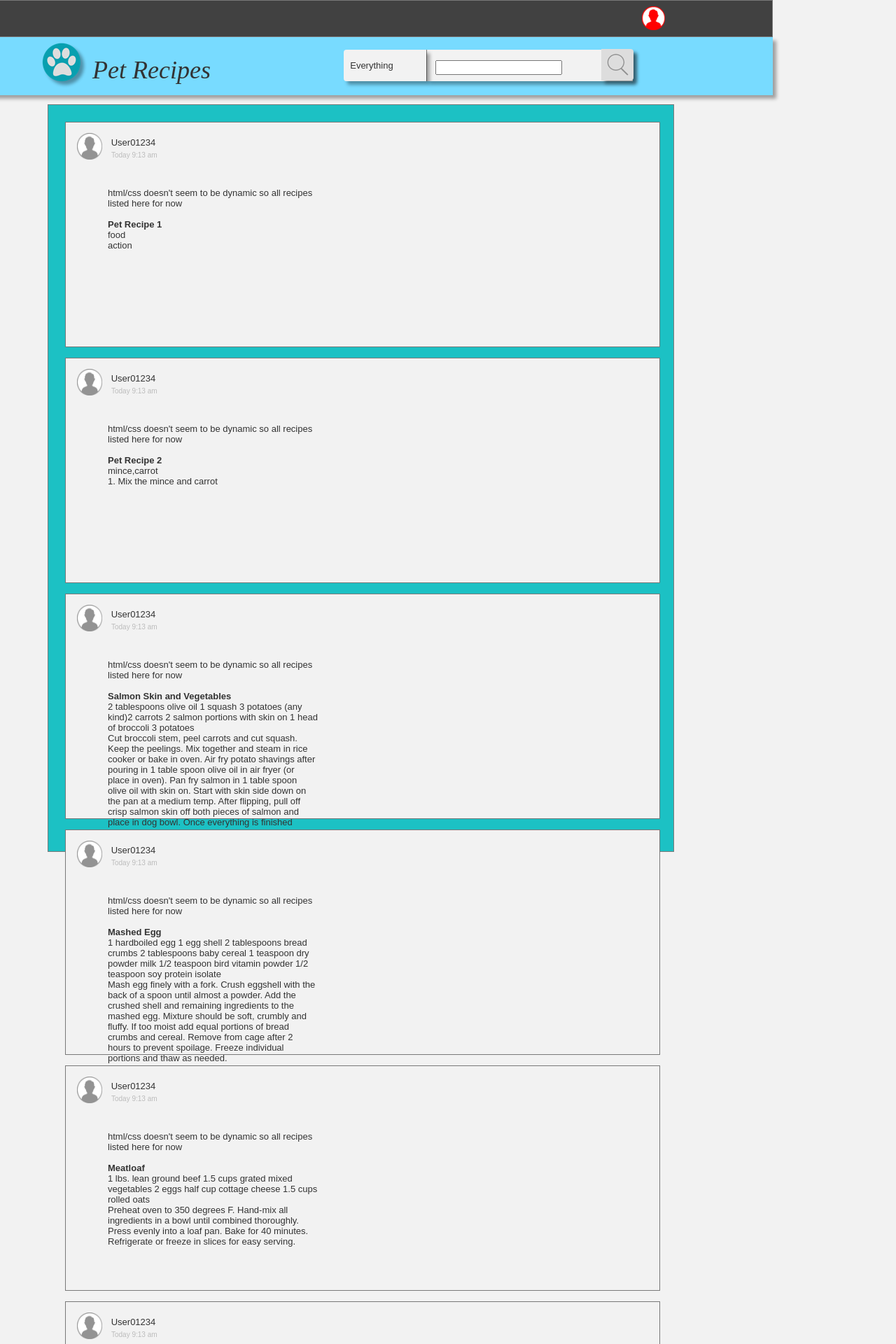
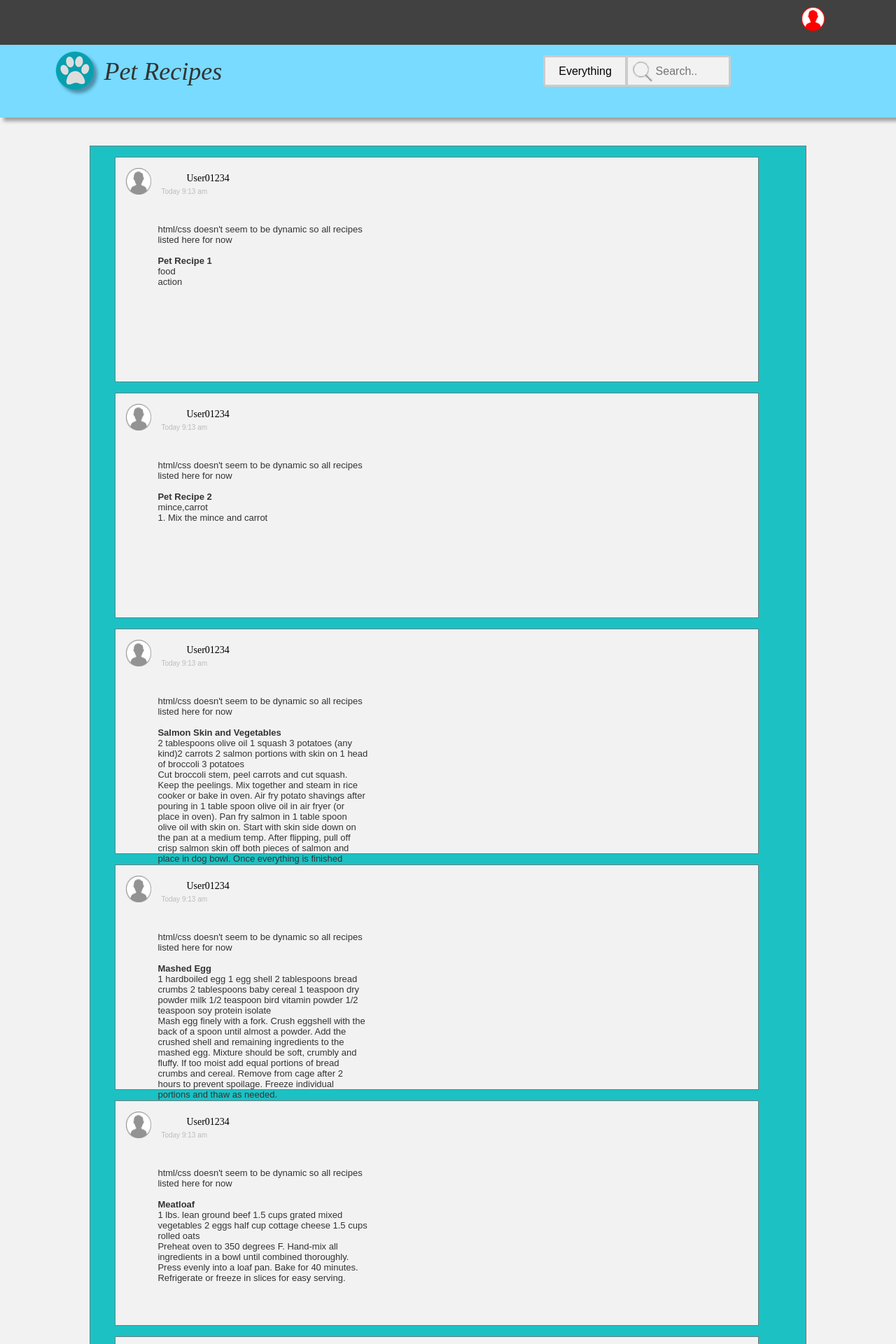
Before and after one commit to YijunFang/Pet_Recipe, a Flask app: page / in a window 1280 px wide. Shown: the top 1920 px of the page at 70% size. Run offline with Flask 2, Linux system fonts and the light colour scheme.

Commit message:
homepage fixed up and css clean up; dropdown menu doesnot work properly; search is worked

```diff
--- a/app/static/files/home/styles.css
+++ b/app/static/files/home/styles.css
@@ -1,56 +1,21 @@
 body {
-  margin:0px;
+  margin:0;
   background-color:rgba(242, 242, 242, 1);
-  background-image:none;
-  position:static;
-  left:auto;
-  width:958px;
-  margin-left:0;
-  margin-right:0;
-  text-align:left;
+  z-index: -99;
 }
-#base {
-  position:absolute;
-  z-index:0;
+
+#u0 {
+  position: relative;
+  width:100%;
+  height:8%;
+  background-color:rgba(65, 65, 65, 1);
+  z-index: -1;
 }
-#u0_div {
-  position:absolute;
-  left:0px;
-  top:0px;
-  width:1129px;
-  height:53px;
-  background:inherit;
-  background-color:rgba(65, 65, 65, 1);
-  box-sizing:border-box;
-  border-width:1px;
-  border-style:solid;
-  border-color:rgba(121, 121, 121, 1);
-  border-radius:0px;
-  -moz-box-shadow:none;
-  -webkit-box-shadow:none;
-  box-shadow:none;
-}
-#u0 {
-  position:absolute;
-  left:-25px;
-  top:0px;
-  width:1129px;
-  height:53px;
-}
+
 #u1 {
-  position:absolute;
-  left:2px;
-  top:18px;
-  width:1125px;
-  visibility:hidden;
-  white-space:nowrap;
-}
-#u2_div {
-  position:absolute;
-  left:0px;
-  top:0px;
-  width:1250px;
-  height:83px;
+  position: relative;
+  width:100%;
+  height:13%;
   background:inherit;
   background-color:rgba(120, 219, 255, 1);
   border:none;
@@ -59,147 +24,135 @@ body {
   -webkit-box-shadow:5px 5px 5px rgba(0, 0, 0, 0.349019607843137);
   box-shadow:5px 5px 5px rgba(0, 0, 0, 0.349019607843137);
 }
+
 #u2 {
-  position:absolute;
-  left:-146px;
-  top:53px;
-  width:1250px;
-  height:83px;
+  position:relative;
+  left: 8%;
+  vertical-align: middle;
 }
+
 #u3 {
-  position:absolute;
-  left:2px;
-  top:34px;
-  width:1246px;
-  visibility:hidden;
-  white-space:nowrap;
-}
-#u4_div {
-  position:absolute;
-  left:0px;
-  top:0px;
-  width:195px;
-  height:38px;
-  background:inherit;
-  background-color:rgba(255, 255, 255, 0);
-  border:none;
-  border-radius:0px;
-  -moz-box-shadow:none;
-  -webkit-box-shadow:none;
-  box-shadow:none;
+  display: inline-block;
+  position:relative;
+  left: 3%;
+  bottom: 5px;
   font-family:'SignPainter-HouseScript', 'SignPainter HouseScript', 'SignPainter';
   font-weight:400;
   font-style:italic;
   font-size:36px;
 }
+
 #u4 {
-  position:absolute;
-  left:132px;
-  top:79px;
-  width:195px;
-  height:38px;
-  font-family:'SignPainter-HouseScript', 'SignPainter HouseScript', 'SignPainter';
-  font-weight:400;
-  font-style:italic;
-  font-size:36px;
+  float: right;
+  position:relative;
+  right:8%;
+  top:15%;
+  width:33px;
+  height:34px;
 }
-#u5 {
-  position:absolute;
-  left:0px;
-  top:0px;
-  width:195px;
-  word-wrap:break-word;
-}
-#u6_img {
-  position:absolute;
-  left:0px;
-  top:0px;
-  width:101px;
-  height:93px;
-}
-#u6 {
-  position:absolute;
-  left:42px;
-  top:47px;
-  width:91px;
-  height:83px;
-}
-#u7 {
-  position:absolute;
-  left:2px;
-  top:34px;
-  width:87px;
-  visibility:hidden;
-  word-wrap:break-word;
-}
-#u8_div {
-  position:absolute;
-  left:0px;
-  top:0px;
-  width:295px;
+
+#u5{
+  position:relative;
+  left: 60%;
+  bottom: 76px;
+  width:120px;
   height:45px;
   background:inherit;
   background-color:rgba(242, 242, 242, 1);
-  box-sizing:border-box;
-  border-width:1px;
-  border-style:solid;
-  border-color:rgba(121, 121, 121, 1);
-  border-top:0px;
-  border-right:0px;
-  border-bottom:0px;
-  border-radius:0px;
-  border-top-left-radius:0px;
+  border:solid #ccc;
+  border-radius: 4px;
   border-top-right-radius:0px;
   border-bottom-right-radius:0px;
-  border-bottom-left-radius:0px;
-  -moz-box-shadow:5px 5px 5px rgba(0, 0, 0, 0.349019607843137);
-  -webkit-box-shadow:5px 5px 5px rgba(0, 0, 0, 0.349019607843137);
-  box-shadow:5px 5px 5px rgba(0, 0, 0, 0.349019607843137);
-  text-align:left;
+  text-align: center;
+  line-height: 45px;
 }
-#u8 {
-  position:absolute;
-  left:609px;
-  top:71px;
-  width:295px;
+
+input[name="search_term"] {
+    position: absolute;
+    left: 98%;
+    top: 0%;
+    width: 150px;
+    height:45px;
+    box-sizing: border-box;
+    border: solid #ccc;
+    border-radius: 4px;
+    font-size: 16px;
+    background-color:rgba(242, 242, 242, 1);
+    background-image: url("../../images/home/search_u10.png");
+    background-size: 50px 50px;
+    background-repeat: no-repeat;
+    padding: 15px 20px 15px 40px;
+    -webkit-transition: width 0.4s ease-in-out;
+    transition: width 0.4s ease-in-out;
+}
+
+input[name="search_term"]:focus {
+    position: absolute;
+    width: 230px;
+}
+
+.dropbtn {
+  position:relative;
+  width:120px;
   height:45px;
-  text-align:left;
+  background:inherit;
+  background-color:rgba(242, 242, 242, 1);
+  border:solid #ccc;
+  border-radius: 4px;
+  border-top-right-radius:0px;
+  border-bottom-right-radius:0px;
+  text-align: center;
+  font-size: 16px;
+  cursor: pointer;
 }
-#u9 {
-  position:absolute;
-  left:2px;
-  top:15px;
-  width:291px;
-  word-wrap:break-word;
+
+.dropbtn:hover, .dropbtn:focus {
+  background-color:rgba(242, 242, 242, 1);
 }
-#u10_img {
-  position:absolute;
-  left:0px;
-  top:0px;
-  width:56px;
-  height:55px;
+
+.dropdown {
+    position: relative;
+    float: right;
+    right: 30%;
+    top: 15px;
 }
-#u10 {
-  position:absolute;
-  left:248px;
-  top:-17px;
-  width:0px;
-  height:0px;
+
+.dropdown-content {
+    display: none;
+    position: absolute;
+    left: 0;
+    background-color:rgba(242, 242, 242, 1);
+    min-width: 120px;
+    box-shadow: 0px 8px 16px 0px rgba(0,0,0,0.2);
+    background:inherit;
+    background-color:rgba(242, 242, 242, 1);
+    text-align: center;
+    font-size: 16px;
+    z-index: 1;
 }
-#u11 {
-  position:absolute;
-  left:2px;
-  top:14px;
-  width:42px;
-  visibility:hidden;
-  word-wrap:break-word;
+
+.dropdown-content a {
+    color: black;
+    padding: 12px 16px;
+    text-decoration: none;
+    background:inherit;
+    background-color:rgba(242, 242, 242, 1);
+    border:solid #ccc;
+    text-align: center;
+    font-size: 16px;
+    display: block;
 }
-#u12_div {
-  position:absolute;
-  left:0px;
-  top:0px;
-  width:895px;
-  height:1068px;
+
+.dropdown a:hover {  background-color:rgba(242, 242, 242, 1)}
+
+.show {display:block;}
+
+#u12 {
+  position:relative;
+  left:10%;
+  top:5%;
+  width:80%;
+  height:400%;
   background:inherit;
   background-color:rgba(28, 193, 196, 1);
   box-sizing:border-box;
@@ -210,29 +163,14 @@ body {
   -moz-box-shadow:none;
   -webkit-box-shadow:none;
   box-shadow:none;
+  z-index: -2;
 }
-#u12 {
-  position:absolute;
-  left:68px;
-  top:149px;
-  width:900px;
-  height:1068px;
-  z-index: -1;
-}
-#u13 {
-  position:absolute;
-  left:2px;
-  top:526px;
-  width:891px;
-  visibility:hidden;
-  word-wrap:break-word;
-}
+
 #u14 {
   position: relative;
-  left:10px;
-  top:10px;
+  left:2%;
   float: bottom;
-  width:850px;
+  width:90%;
   height:322px;
   margin:15px;
   background:inherit;
@@ -247,99 +185,23 @@ body {
   box-shadow:none;
 }
 
-#u15 {
-  position:absolute;
-  left:2px;
-  top:153px;
-  width:816px;
-  visibility:hidden;
-  word-wrap:break-word;
-}
-#u16_img {
-  position:absolute;
-  left:0px;
-  top:0px;
-  width:33px;
-  height:34px;
-}
-#u16 {
-  position:absolute;
-  left:917px;
-  top:9px;
-  width:33px;
-  height:34px;
-}
-#u17 {
-  position:absolute;
-  left:2px;
-  top:9px;
-  width:29px;
-  visibility:hidden;
-  word-wrap:break-word;
-}
 #u18 {
   position: relative;
-  left:-390px;
+  left:0px;
   float: bottom;
   margin:15px;
   width:36px;
   height:38px;
 }
-#u19 {
-  position:absolute;
-  left:2px;
-  top:11px;
-  width:32px;
-  visibility:hidden;
+
+#u21 {
+  position:relative;
+  left:11%;
+  top:-50px;
+  font-size:14px;
   word-wrap:break-word;
 }
-#u20_div {
-  position:absolute;
-  left:0px;
-  top:0px;
-  width:217px;
-  height:19px;
-  background:inherit;
-  background-color:rgba(242, 242, 242, 1);
-  border:none;
-  border-radius:0px;
-  -moz-box-shadow:none;
-  -webkit-box-shadow:none;
-  box-shadow:none;
-  text-align:left;
-}
-#u20 {
-  position:absolute;
-  left:150px;
-  top:181px;
-  width:217px;
-  height:19px;
-  text-align:left;
-}
-#u21 {
-  position:relative;
-  left:-10px;
-  top:-50px;
-  width:213px;
-  word-wrap:break-word;
-}
-#u22_div {
-  position:absolute;
-  left:0px;
-  top:0px;
-  width:155px;
-  height:7px;
-  background:inherit;
-  background-color:rgba(242, 242, 242, 1);
-  border:none;
-  border-radius:0px;
-  -moz-box-shadow:none;
-  -webkit-box-shadow:none;
-  box-shadow:none;
-  font-size:10px;
-  color:#BCBCBC;
-  text-align:left;
-}
+
 #u22 {
   position:relative;
   left:65px;
@@ -350,28 +212,7 @@ body {
   color:#BCBCBC;
   text-align:left;
 }
-#u23 {
-  position:absolute;
-  left:2px;
-  top:-2px;
-  width:151px;
-  word-wrap:break-word;
-}
-#u24_div {
-  position:absolute;
-  left:0px;
-  top:0px;
-  width:300px;
-  height:170px;
-  background:inherit;
-  background-color:rgba(242, 242, 242, 1);
-  border:none;
-  border-radius:0px;
-  -moz-box-shadow:none;
-  -webkit-box-shadow:none;
-  box-shadow:none;
-  text-align:left;
-}
+
 #u24 {
   position:relative;
   left:60px;
@@ -380,64 +221,3 @@ body {
   height:170px;
   text-align:left;
 }
-#u25 {
-  position:absolute;
-  left:2px;
-  top:16px;
-  width:296px;
-  word-wrap:break-word;
-}
-#u26 {
-  position:absolute;
-  left:609px;
-  top:71px;
-  width:295px;
-  height:45px;
-}
-#u26_input {
-  position:absolute;
-  left:0px;
-  top:0px;
-  width:295px;
-  height:45px;
-  background-color:#F2F2F2;
-  font-family:'ArialMT', 'Arial';
-  font-weight:400;
-  font-style:normal;
-  font-size:13px;
-  text-decoration:none;
-  color:#000000;
-  text-align:left;
-}
-#u27_div {
-  position:absolute;
-  left:0px;
-  top:0px;
-  width:118px;
-  height:45px;
-  background:inherit;
-  background-color:rgba(242, 242, 242, 1);
-  border:none;
-  border-radius:4px;
-  border-top-right-radius:0px;
-  border-bottom-right-radius:0px;
-  -moz-box-shadow:5px 5px 5px rgba(0, 0, 0, 0.349019607843137);
-  -webkit-box-shadow:5px 5px 5px rgba(0, 0, 0, 0.349019607843137);
-  box-shadow:5px 5px 5px rgba(0, 0, 0, 0.349019607843137);
-  text-align:left;
-}
-#u27 {
-  position:absolute;
-  left:491px;
-  top:71px;
-  width:118px;
-  height:45px;
-  text-align:left;
-}
-#u28 {
-  position:absolute;
-  left:2px;
-  top:15px;
-  width:114px;
-  word-wrap:break-word;
-}
--- a/app/templates/home.html
+++ b/app/templates/home.html
@@ -12,65 +12,63 @@
         <script src="../static/files/home/data.js"></script>
     </head>
     <body>
-    <div id="base" class="">
 
     <!-- TOP Black Bar -->
-      <div id="u0" class="ax_default box_1" data-label="TOP">
-        <div id="u0_div" class=""></div>
+    <div id="u0" class="">
+        <!-- User Icon-->
+        <img id="u4" class="img " src="../static/images/home/user_u16.png"/>
     </div>
 
-      <!-- Search Background -->
-      <div id="u2" class="ax_default box_1" data-label="Middle">
-        <div id="u2_div" class=""></div>
+    <!-- Search Blue Background -->
+    <div id="u1" class="">
+
+        <!-- Title -->
+        <div id="u3" class="ax_default heading_1" data-label="Title">
+            <!-- LOGO -->
+            <p><img id="u2" class="img " src="../static/images/home/logo_u6.png"/> Pet Recipes <p>
         </div>
 
-      <!-- Title (Rectangle) -->
-      <div id="u4" class="ax_default heading_1" data-label="Title">
-        <!-- Title -->
-        <div id="u5" class="text" style="visibility: visible;">
-          <p><span>Pet Recipes</span></p>
+        <div class="dropdown">
+        <button onclick="myFunction()" class="dropbtn">Everything
+
+        </button>
+            <form method="POST" action ="/search">
+                    <input type="text" name="search_term" placeholder="Search..">
+            </form>
+            <div id="myDropdown" class="dropdown-content">
+                <a href="#Everything">Everything</a>
+                <a href="#User">User</a>
+                <a href="#Recipes">Recipes</a>
             </div>
         </div>
 
-      <!-- LOGO (Image) -->
-      <div id="u6" class="ax_default image" data-label="LOGO">
-        <img id="u6_img" class="img " src="../static/images/home/logo_u6.png"/>
     </div>
 
-        <!-- SearchBar-->
-        <div id="u8" class="ax_default box_2" data-label="SearchBar">
-            <div id="u8_div" class=""></div>
-            <div id="u9" class="text" style="visibility: visible;">
-              <form method="POST" action ="/search">
-                    <p><span>&nbsp;&nbsp; </span>
-                    <span style="color:#999999;">
-                        <input type="text" name="search_term" >
-                            <div id="u10" class="ax_default image" data-label="Search">
-                                <input id="u10_image" type="image" src="../static/images/home/search_u10.png">
-                            </div>
-                    </span></p>
-                </form>
+    <script>
+    /* When the user clicks on the button,
+    toggle between hiding and showing the dropdown content */
+    function myFunction() {
+        document.getElementById("myDropdown").classList.toggle("show");
+    }
 
-            </div>
-        </div>
+    // Close the dropdown if the user clicks outside of it
+    window.onclick = function(event) {
+      if (!event.target.matches('.dropbtn')) {
 
-        <!-- Search Selection -->
-      <div id="u27" class="ax_default box_2">
-        <div id="u27_div" class=""></div>
-        <!-- Filter -->
-        <div id="u28" class="text" style="visibility: visible;">
-          <p><span>&nbsp; Everything</span></p>
-        </div>
-      </div>
-
-      <!-- User Icon-->
-      <div id="u16" class="ax_default image" data-label="User">
-        <img id="u16_img" class="img " src="../static/images/home/user_u16.png"/>
-      </div>
+        var dropdowns = document.getElementsByClassName("dropdown-content");
+        var i;
+        for (i = 0; i < dropdowns.length; i++) {
+          var openDropdown = dropdowns[i];
+          if (openDropdown.classList.contains('show')) {
+            openDropdown.classList.remove('show');
+          }
+        }
+      }
+    }
+    </script>
 
         <!-- back (Rectangle) -->
-        <div id="u12" class="ax_default box_1" data-label="back">
-            <div id="u12_div" class=""></div>
+        <div id="u12" class="">
 
             <!-- start recipe box here with u14-->
             <!-- Recipes Post -->
@@ -103,6 +101,5 @@
 
         </div>
 
-    </div>
     </body>
 </html>
```
Also changed, not shown: app/static/images/home/search_u10.png, 9 other files. Lines whose indentation alone changed are shown as unchanged.
